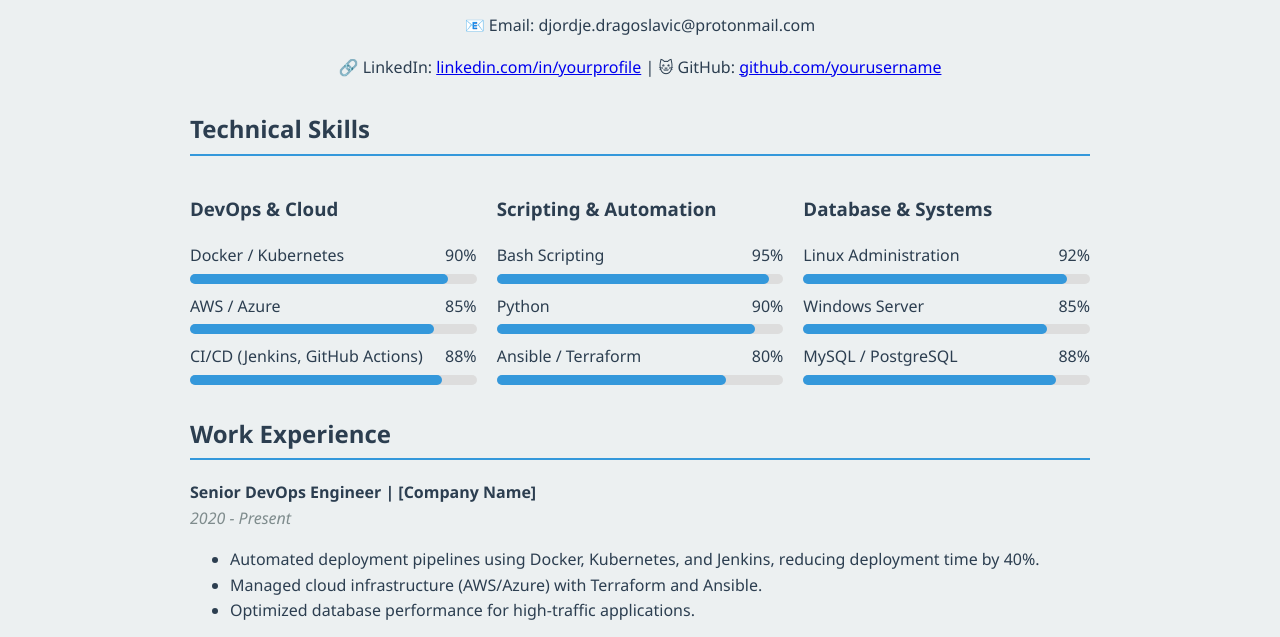
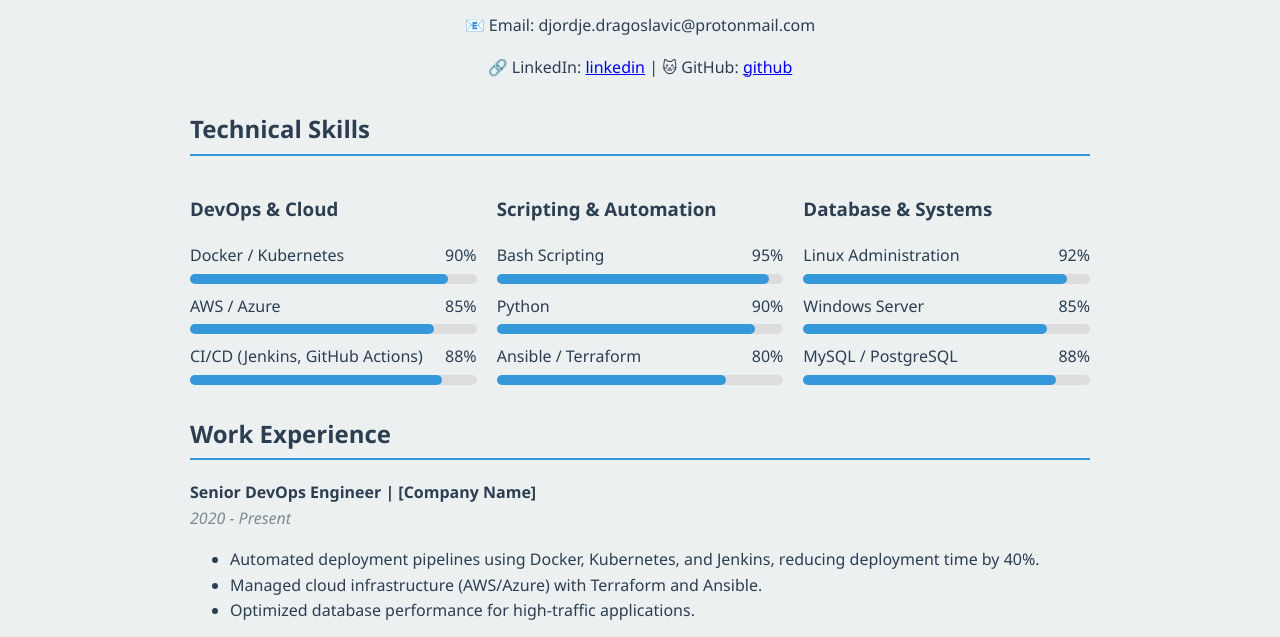
Before and after one commit to MojGithubNalog/MojGithubNalog.github.io, a plain HTML site: page index.html in a window 1280 px wide. Shown: the part 137-774 px from the top of the page. Drawn offline with Linux system fonts and the light colour scheme.

Commit message:
Update index.html

```diff
--- a/index.html
+++ b/index.html
@@ -129,7 +129,7 @@
             <p class="title">DevOps Engineer | Systems Specialist & Database engineer</p>
             <div class="contact-info">
                 <p>📧 Email: djordje.dragoslavic@protonmail.com </p>
-                <p>🔗 LinkedIn: <a href="https://www.linkedin.com/in/djordje-dragoslavic-14786258/">linkedin.com/in/yourprofile</a> | 🐱 GitHub: <a href="https://github.com/yourusername">github.com/yourusername</a></p>
+                <p>🔗 LinkedIn: <a href="https://www.linkedin.com/in/djordje-dragoslavic-14786258/">linkedin</a> | 🐱 GitHub: <a href="https://github.com/MojGithubNalog">github</a></p>
             </div>
         </header>
 
```
